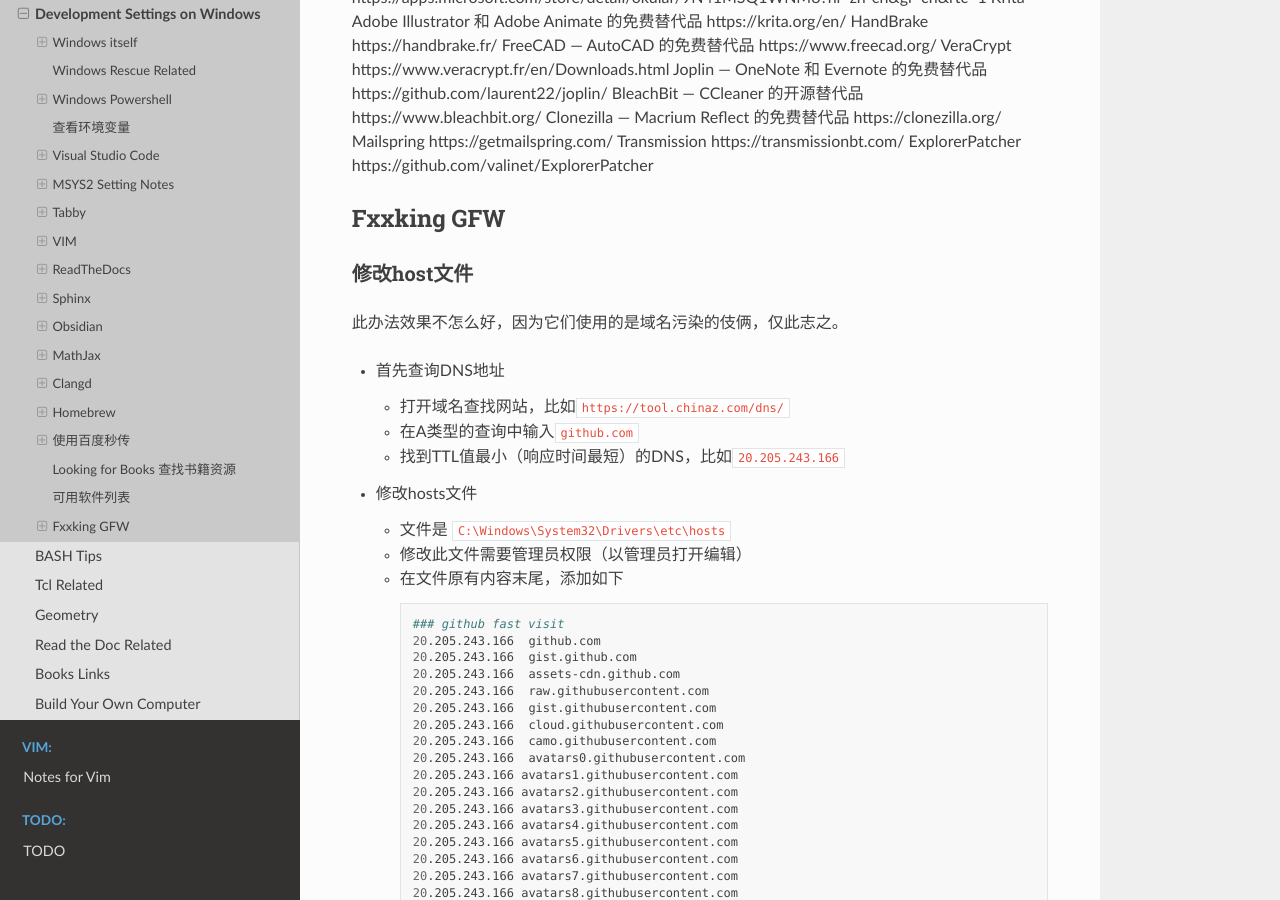
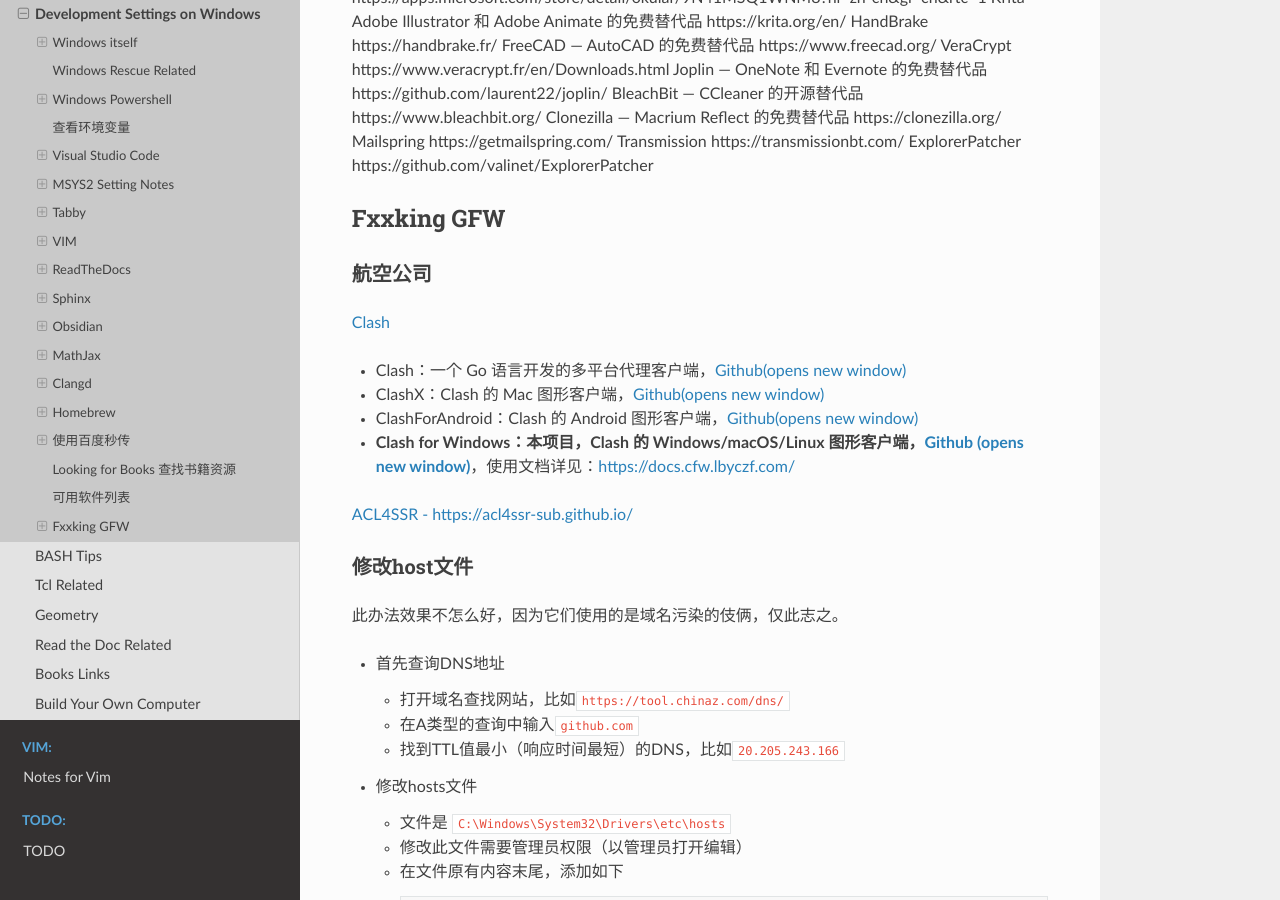
Before and after one commit to Pyrad/pyradnotes, a Sphinx documentation site: the page built from source/Notes/WinDevEnvSetup.md, in a window 1280 px wide and 900 px high, scrolled down 33767 px. Built offline with Sphinx 7.4.7 and the Read the Docs theme 2.0.0, drawn with Linux system fonts in a browser that asks for light colours.

Commit message:
Notes clash for windows

```diff
--- a/source/Notes/WinDevEnvSetup.md
+++ b/source/Notes/WinDevEnvSetup.md
@@ -1791,6 +1791,19 @@
 
 ## Fxxking GFW
 
+
+### 航空公司
+
+[Clash](https://docs.cfw.lbyczf.com/)
+
+-   Clash：一个 Go 语言开发的多平台代理客户端，[Github(opens new window)](https://github.com/Dreamacro/clash)
+-   ClashX：Clash 的 Mac 图形客户端，[Github(opens new window)](https://github.com/yichengchen/clashX)
+-   ClashForAndroid：Clash 的 Android 图形客户端，[Github(opens new window)](https://github.com/Kr328/ClashForAndroid)
+-   **Clash for Windows：本项目，Clash 的 Windows/macOS/Linux 图形客户端，[Github (opens new window)](https://github.com/Fndroid/clash_for_windows_pkg)**，使用文档详见：[https://docs.cfw.lbyczf.com/](https://docs.cfw.lbyczf.com/)
+
+[ACL4SSR - https://acl4ssr-sub.github.io/](https://acl4ssr-sub.github.io/)
+
+
 ### 修改host文件
 
 此办法效果不怎么好，因为它们使用的是域名污染的伎俩，仅此志之。
```
